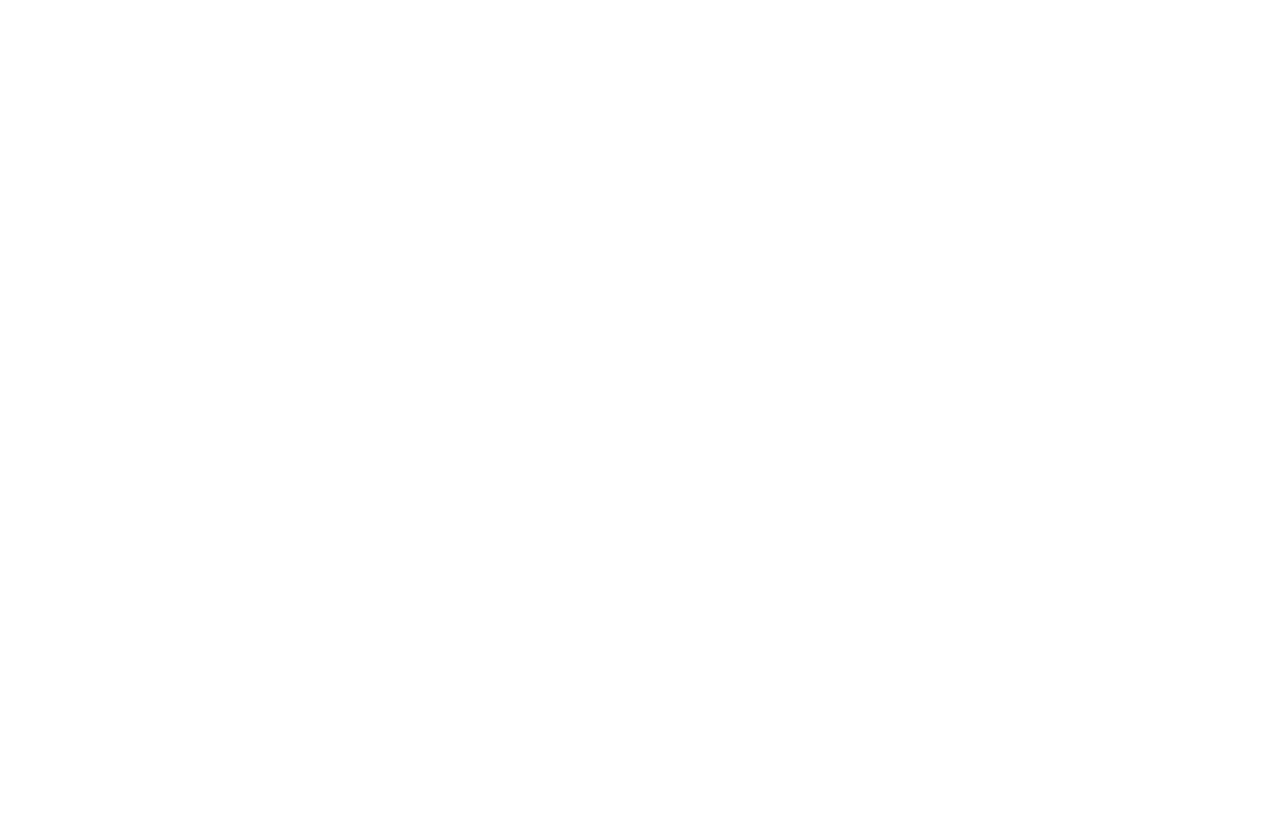
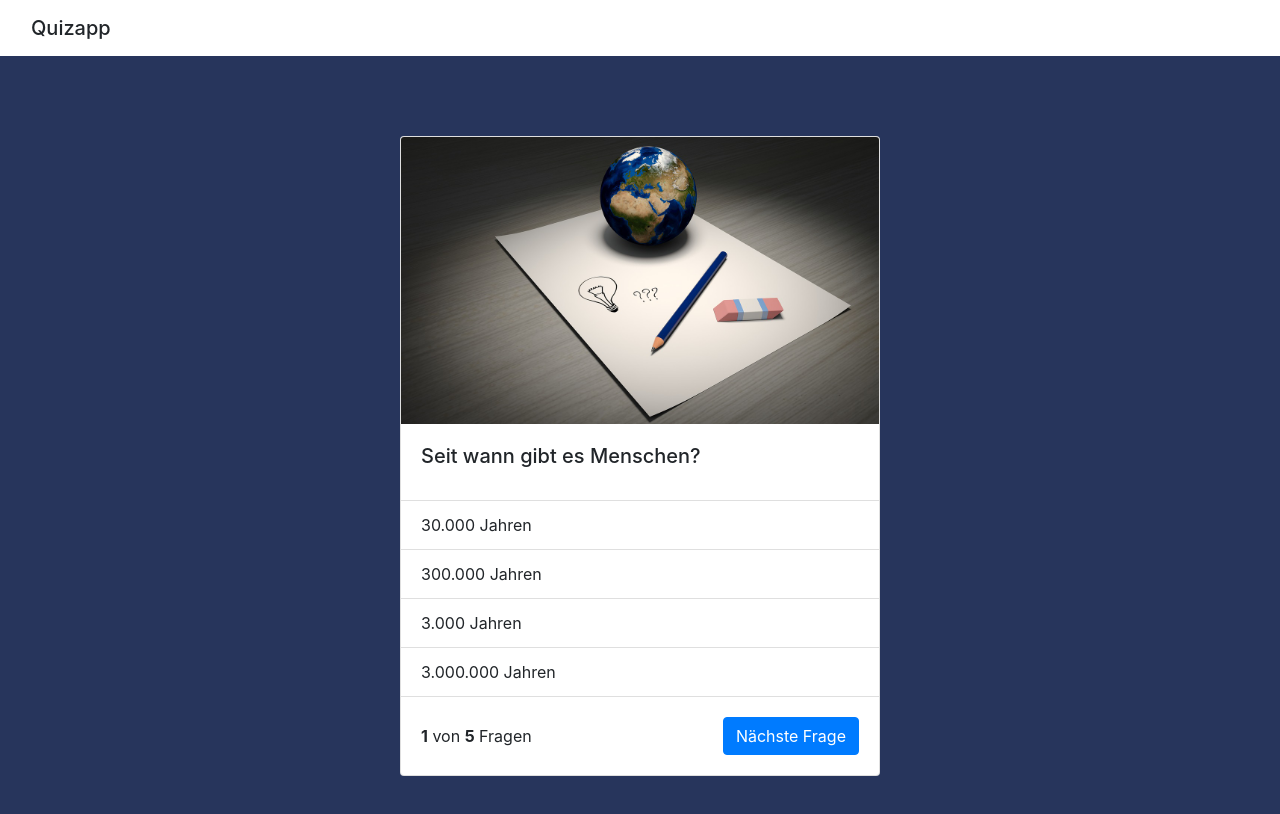
Before and after one commit to MarcoAlber/quizapp, a plain HTML site: page index.html in a window 1280 px wide. Drawn offline with nearby package versions, Linux system fonts and the light colour scheme.

Commit message:
design card

```diff
--- a/index.html
+++ b/index.html
@@ -6,9 +6,33 @@
     <meta name="viewport" content="width=device-width, initial-scale=1.0">
     <title>QuizApp</title>
     <link rel="stylesheet" href="style.css">
+    <link rel="stylesheet" href="node_modules/bootstrap/dist/css/bootstrap.min.css">
     <script src="script.js"></script>
 </head>
 <body>
+    <nav class="navbar bg-body-tertiary">
+        <div class="container-fluid">
+          <span class="navbar-brand mb-0 h1">Quizapp</span>
+        </div>
+      </nav>
 
+      <div class="container-card">
+      <div class="card">
+        <img src="img/idea.jpg" class="card-img-top" >
+        <div class="card-body">
+        <h5 class="card-title">Seit wann gibt es Menschen?</h5>
+        </div>
+        <ul class="list-group list-group-flush">
+          <li class="list-group-item">30.000 Jahren</li>
+          <li class="list-group-item">300.000 Jahren</li>
+          <li class="list-group-item">3.000 Jahren</li>
+          <li class="list-group-item">3.000.000 Jahren</li>
+        </ul>
+        <div class="card-body">
+          <span><b>1</b> von <b>5</b> Fragen</span>
+          <button type="button" class="btn btn-primary">Nächste Frage</button>
+        </div>
+      </div>
+    </div>
 </body>
 </html>
--- a/style.css
+++ b/style.css
@@ -0,0 +1,17 @@
+.container-card {
+    display: flex;
+    justify-content: center;
+    align-items: center;
+    min-height: 100vh;
+    background-color: #27355C
+}
+
+.card {
+    width: 30rem;
+}
+
+.card-body {
+    justify-content: space-between;
+    display: flex;
+    align-items: center;
+}
```
Also changed, not shown: img/idea.jpg (added), 1 other file.
